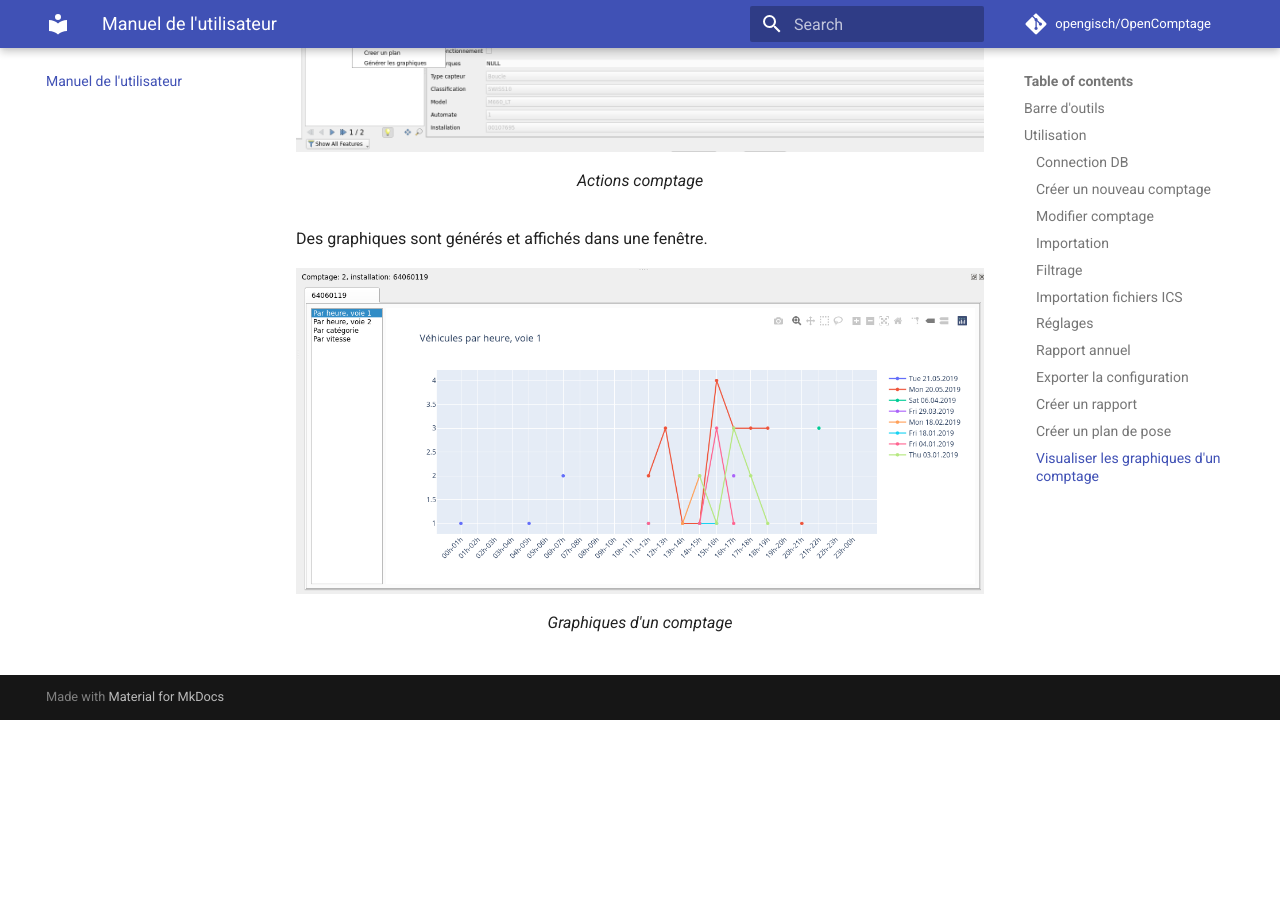
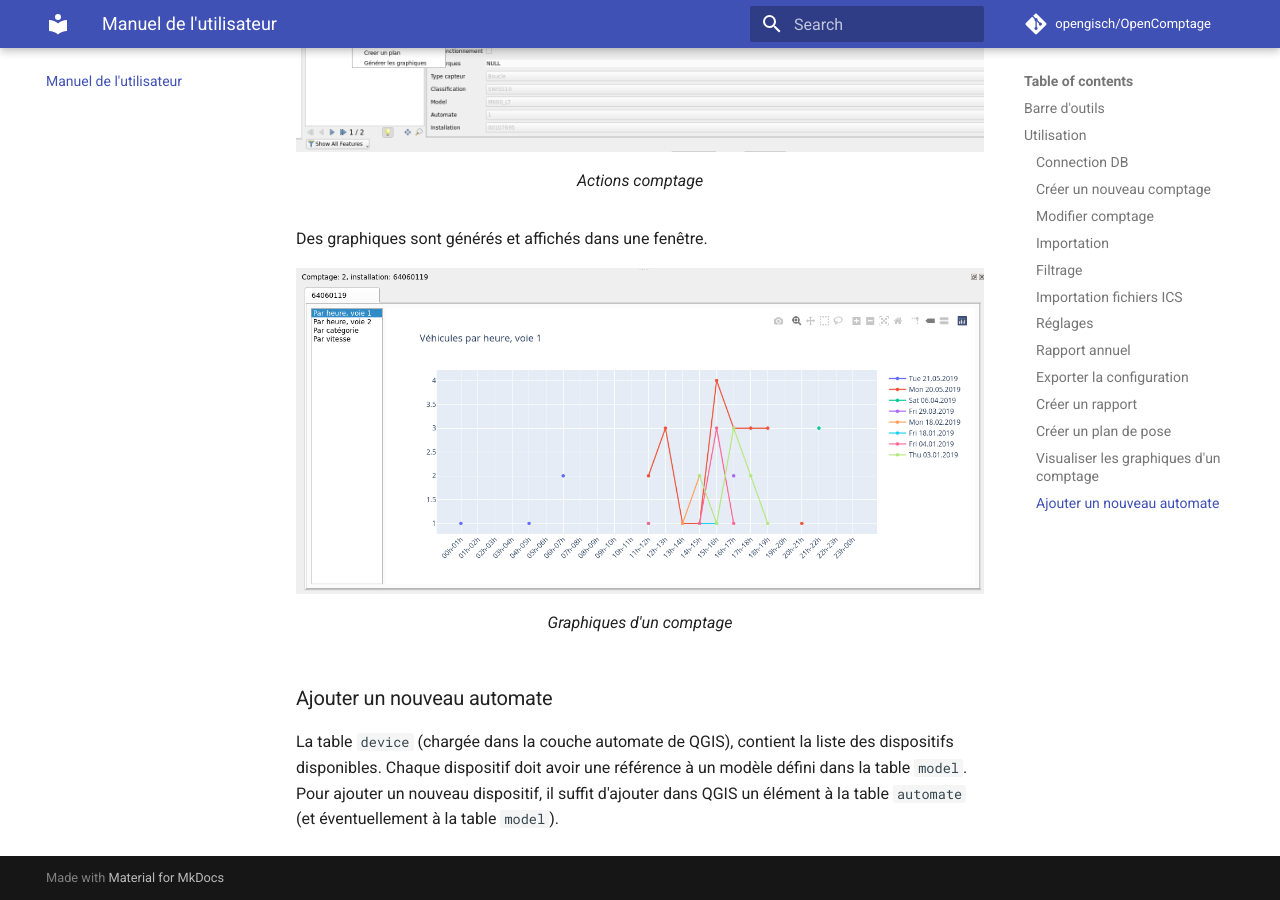
Before and after one commit to opengisch/OpenComptage, an MkDocs documentation site: the page built from docs/user_manual.md, in a window 1280 px wide and 900 px high, scrolled down 8577 px. Built offline with MkDocs 1.6.1 and Material for MkDocs 9.7.7, drawn with Linux system fonts in a browser that asks for light colours; comment, search, counter and statistics services are not loaded; before the commit the page ends 9297 px from its top, so only the background shows below that.

Commit message:
Document how to add new devices
Closes #128

```diff
--- a/docs/user_manual.md
+++ b/docs/user_manual.md
@@ -189,3 +189,6 @@ Des graphiques sont générés et affichés dans une fenêtre.
   <img src="../assets/count_charts.png" width="800" />
   <figcaption>Graphiques d'un comptage</figcaption>
 </figure>
+
+### Ajouter un nouveau automate
+La table `device` (chargée dans la couche automate de QGIS), contient la liste des dispositifs disponibles. Chaque dispositif doit avoir une référence à un modèle défini dans la table `model`. Pour ajouter un nouveau dispositif, il suffit d'ajouter dans QGIS un élément à la table `automate` (et éventuellement à la table `model`).
```
